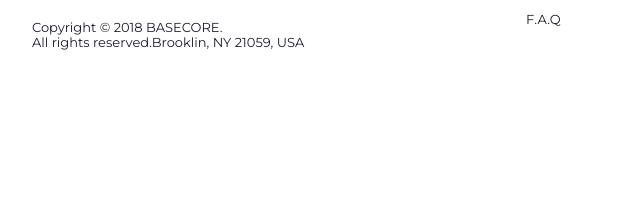
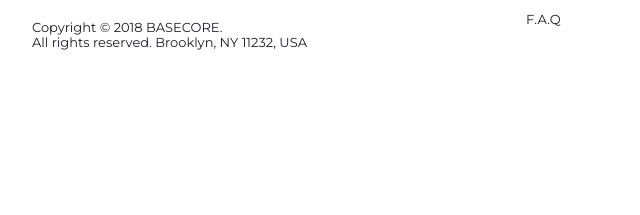
Before and after one commit to base-core/base-core.github.io, a website: page src/index.html in a window 1280 px wide. Shown: the part 3711-3926 px from the top of the page, 108-748 px from the left. Drawn offline with nearby package versions, Linux system fonts and the light colour scheme; files that its build step writes are made by us from their sources; files whose address does not match are found by name.

Commit message:
copyright fixed

```diff
--- a/src/components/footer.html
+++ b/src/components/footer.html
@@ -14,7 +14,7 @@
             </form>
             <div class="company-info">
                 <p>Copyright © 2018 BASECORE.</p>
-                <p>All rights reserved.Brooklin, NY 21059, USA </p>
+                <p>All rights reserved. Brooklyn, NY 11232, USA </p>
             </div>
         </div>
         <div class="footer-right">
```
